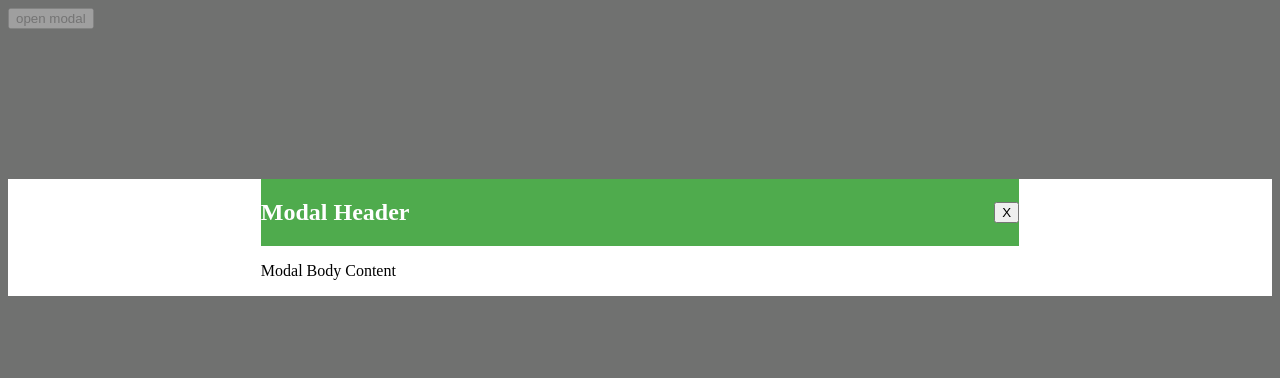
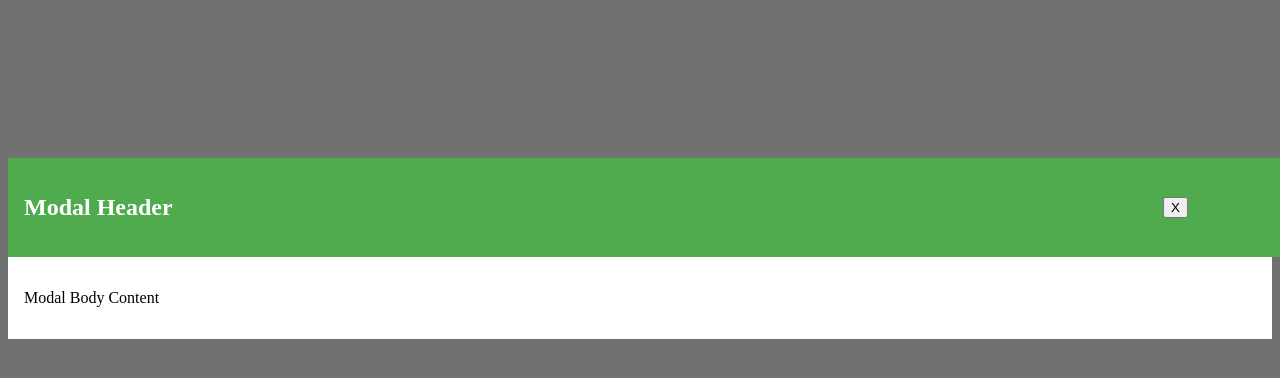
Before and after one commit to acciojob/css-modal-manvithshetty507, a website: page main.html in a window 1280 px wide. Both pictures are taken after a click on the button "open modal". Drawn offline with Linux system fonts and the light colour scheme.

Commit message:
created a submission

```diff
--- a/script.js
+++ b/script.js
@@ -5,12 +5,12 @@ btn.addEventListener('click',btnClicked)
 
 function btnClicked() {
 	document.body.classList.add('active');
-	document.getElementsByClassName('modal')[0].style.display = 'flex';
+	document.getElementsByClassName('modal')[0].style.display = 'block';
 	document.getElementById('close-btn').addEventListener('click',closeModal);
-	btn.disabled = true;
+	btn.style.display='none';
 	function closeModal() {
 		document.getElementsByClassName('modal')[0].style.display = 'none';
 		document.body.classList.remove('active');
-		btn.disabled = false;
+		btn.style.display='block';
 	}
 }
--- a/styles.css
+++ b/styles.css
@@ -1,4 +1,7 @@
 /*  your css code here. If applicable */
+body {
+	box-sizing: border-box;
+}
 .active {
 	background-color:rgb(112,113,112);
 }
@@ -14,7 +17,7 @@
 }
 
 .modal-content {
-	width:60%
+	width:100%;
 }
 
 .modal-header {
@@ -23,7 +26,16 @@
 	align-items:center;
 	background-color:rgb(79,171,77);
 	color:white;
-	width:100%
+	width:100%;
+	padding:1rem 0 1rem 1rem;
+}
+
+#close-btn {
+	margin-right:100px;
+}
+
+.modal-body {
+	padding:1rem;
 }
 
 @keyframes move {
```
